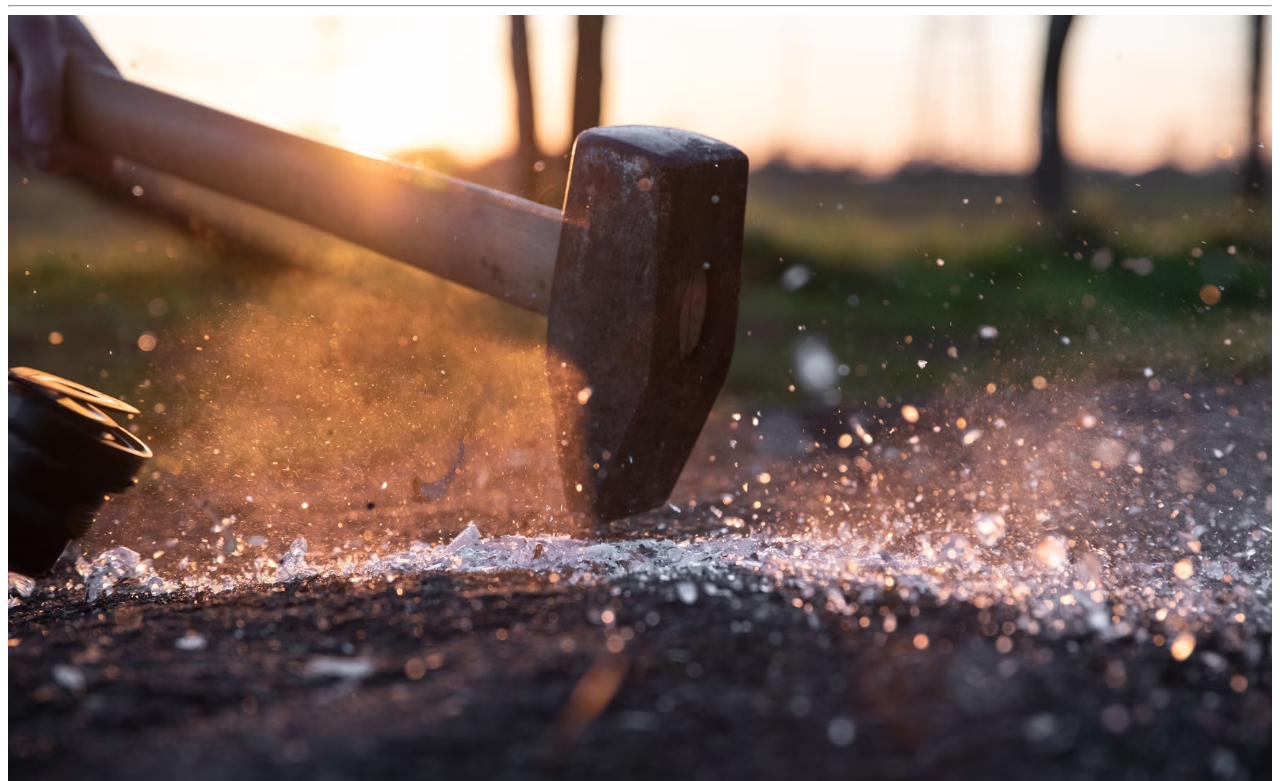
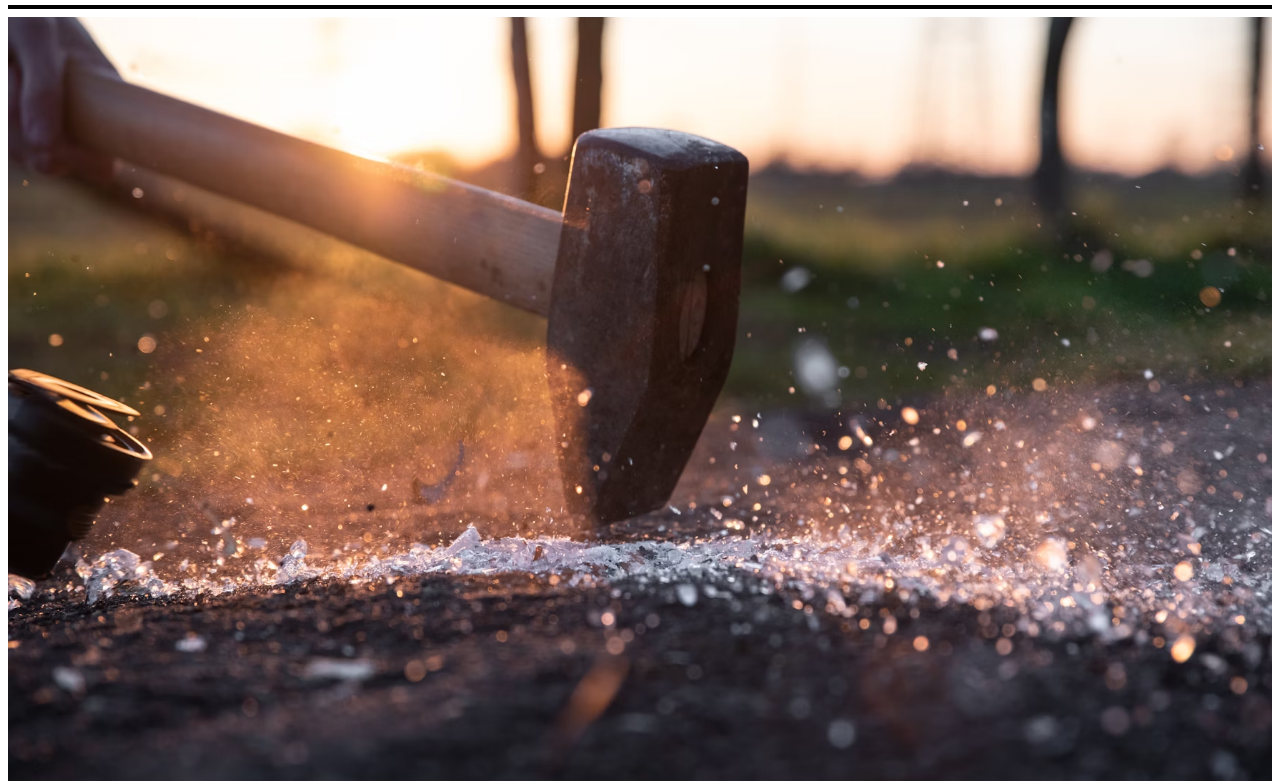
Before and after one commit to acelliott1218/task-smasher, a plain HTML site: page index.html in a window 1280 px wide. Shown: the part 101-882 px from the top of the page. Drawn offline with nearby package versions, Linux system fonts and the light colour scheme.

Commit message:
styling: add border to hr element to enhance readability

```diff
--- a/assets/css/styles.css
+++ b/assets/css/styles.css
@@ -9,7 +9,9 @@ a {
     color:inherit;
 }
 
-
+hr {
+    border:2px solid;
+}
 
 #menu-buttons {
     list-style:none;
@@ -45,6 +47,8 @@ nav {
 #menu-toggle {
     display:none;
 }
+
+
 
 header {
     display:flex;
```
Also changed, not shown: index.html (+2 -1 lines).
